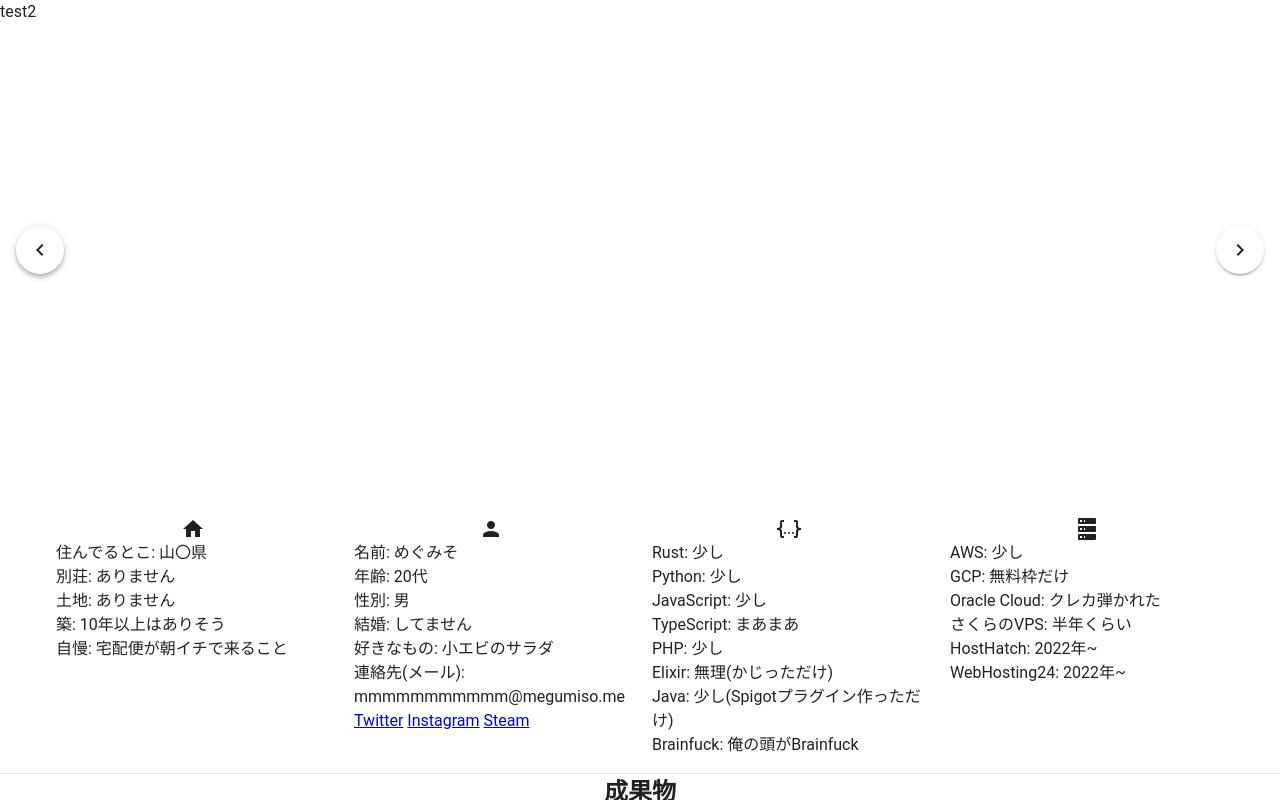
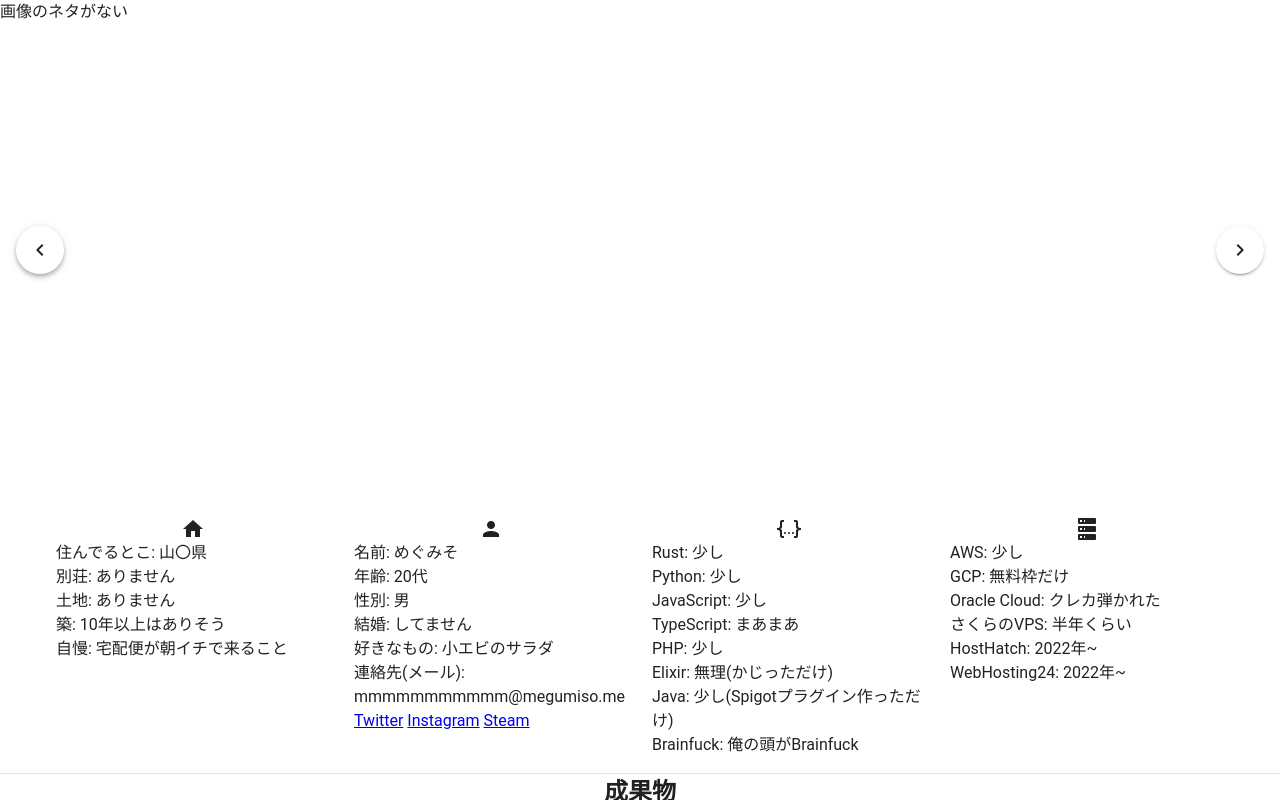
Before and after one commit to Megumiso/megumiso.me, a Vue app: page / in a window 1280 px wide. Both pictures are taken after a click on the button 40 px from the left and 250 px from the top of the page. Shown: the top 800 px of the page. Built offline with nearby package versions, Linux system fonts and the light colour scheme.

Commit message:
New 画像

```diff
--- a/src/pages/index.vue
+++ b/src/pages/index.vue
@@ -19,7 +19,7 @@
 
     </v-carousel-item>
     <v-carousel-item>
-      test2
+      画像のネタがない
     </v-carousel-item>
   </v-carousel>
   <v-container>
```
